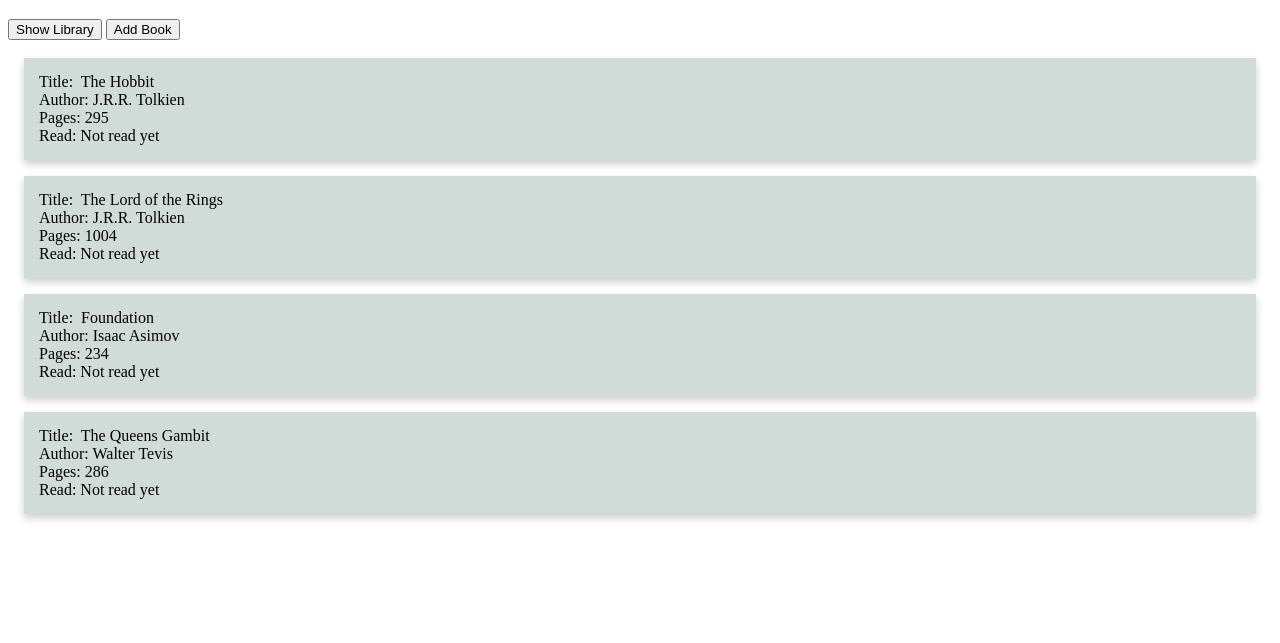
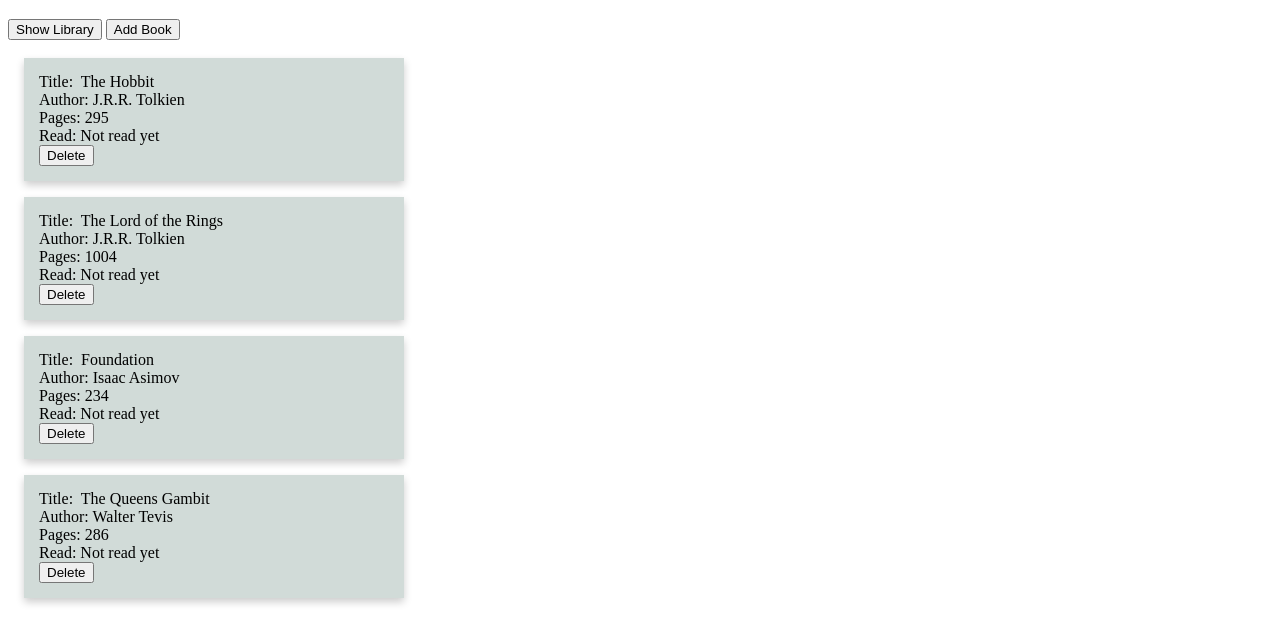
Before and after one commit to Foozer/library, a plain HTML site: page index.html in a window 1280 px wide. Both pictures are taken after a click on the button "Show Library". Shown: the part 61-704 px from the top of the page. Drawn offline with Linux system fonts and the light colour scheme.

Commit message:
Added delete button to book card and functionalty behind that deletes the book.

```diff
--- a/scripts/main.js
+++ b/scripts/main.js
@@ -25,12 +25,39 @@ function addBookToLibrary(book) {
 function displayLibrary() {
     clearCurrentDisplay();
     form.style.display = "none";
-    myLibrary.forEach(book => {
+    for (let i = 0; i < myLibrary.length; i++) {
         const bookDisplay = document.createElement('p');
         bookDisplay.classList.add('book-card');
-        bookDisplay.textContent = `Title:  ${book.title}\nAuthor: ${book.author}\nPages: ${book.pages}\nRead: ${book.bookRead()}`;
+        bookDisplay.textContent = `Title:  ${myLibrary[i].title}\nAuthor: ${myLibrary[i].author}\nPages: ${myLibrary[i].pages}\nRead: ${myLibrary[i].bookRead()}\n`;
         display.appendChild(bookDisplay);
-    });
+        const bookDeleteBtn = document.createElement('button');
+        bookDeleteBtn.dataset.index = i;
+        bookDeleteBtn.textContent = 'Delete';
+        bookDeleteBtn.classList.add('delete-button');
+        bookDisplay.appendChild(bookDeleteBtn);
+        console.log(bookDeleteBtn.dataset.index);
+    }
+    deleteButton();
+}
+
+function deleteButton() {
+    const deleteBtn = document.querySelectorAll('.delete-button')
+    if (deleteBtn) {
+        deleteBtn.forEach(function(button) {
+            button.addEventListener('click', () => {
+                console.log('hello');
+                console.log(button.dataset.index);
+                deleteBookFromLibrary(button.dataset.index);
+            });
+        })
+    } else {
+        console.log('whatever');
+    }
+}
+
+function deleteBookFromLibrary(bookIndex) {
+    myLibrary.splice(bookIndex, 1);
+    displayLibrary();
 }
 
 function clearCurrentDisplay() {
@@ -82,17 +109,6 @@ form.addEventListener('submit', (event) => {
     //form.submit();
 });
 
-
-/*if (storageAvailable('localStorage')) {
-    localStorage.setItem('bookLibrary', myLibrary);
-    console.log(localStorage.getItem('bookLibrary'))
-} else {
-    console.log('no');
-}*/
-
-
-
-
 //local storage
 function storageAvailable(type) {
     var storage;
--- a/styles/main.css
+++ b/styles/main.css
@@ -5,11 +5,14 @@
     transition: 0.3s;
     white-space: pre;
     padding: 15px;
+    min-width: 250px;
+    max-width: 350px;
 }
 
 /* On mouse-over, add a deeper shadow */
 .book-card:hover {
     box-shadow: 0 8px 16px 0 rgba(0,0,0,0.2);
+
 }
 
 #display {
```
